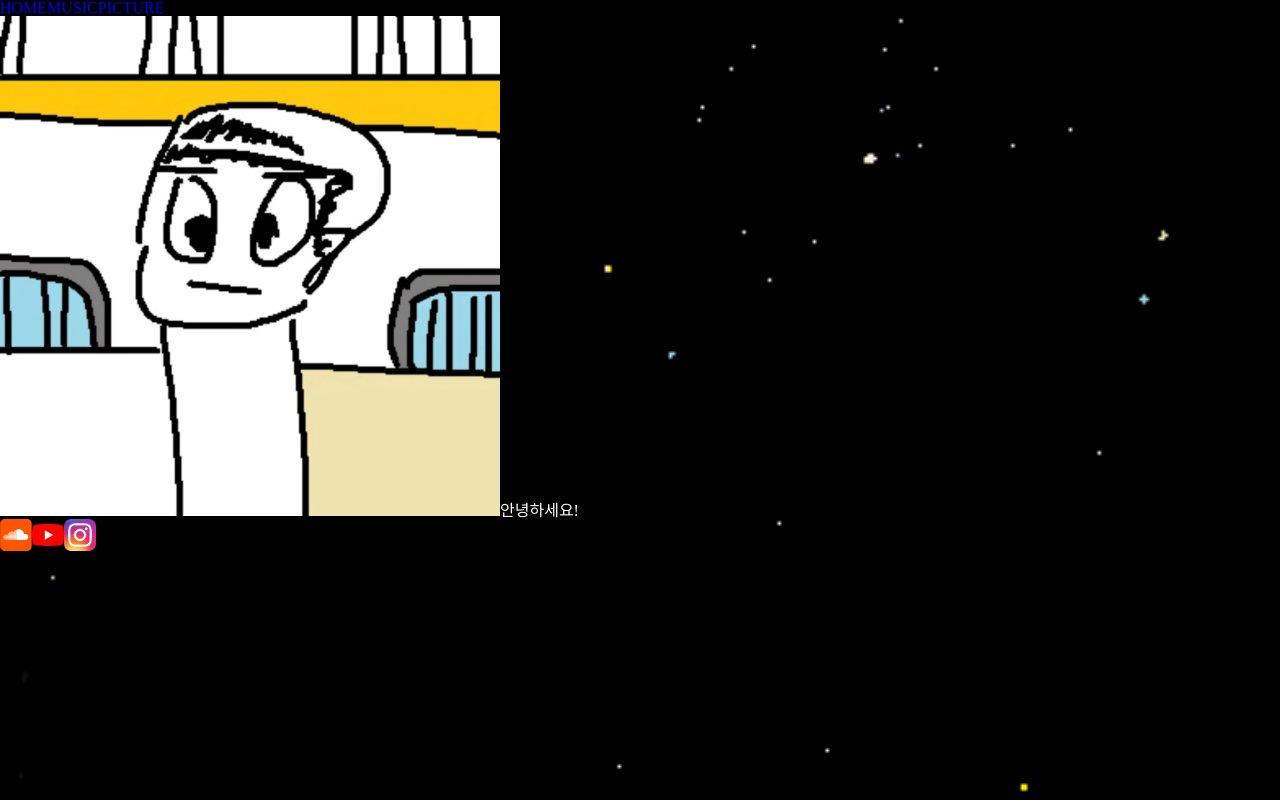
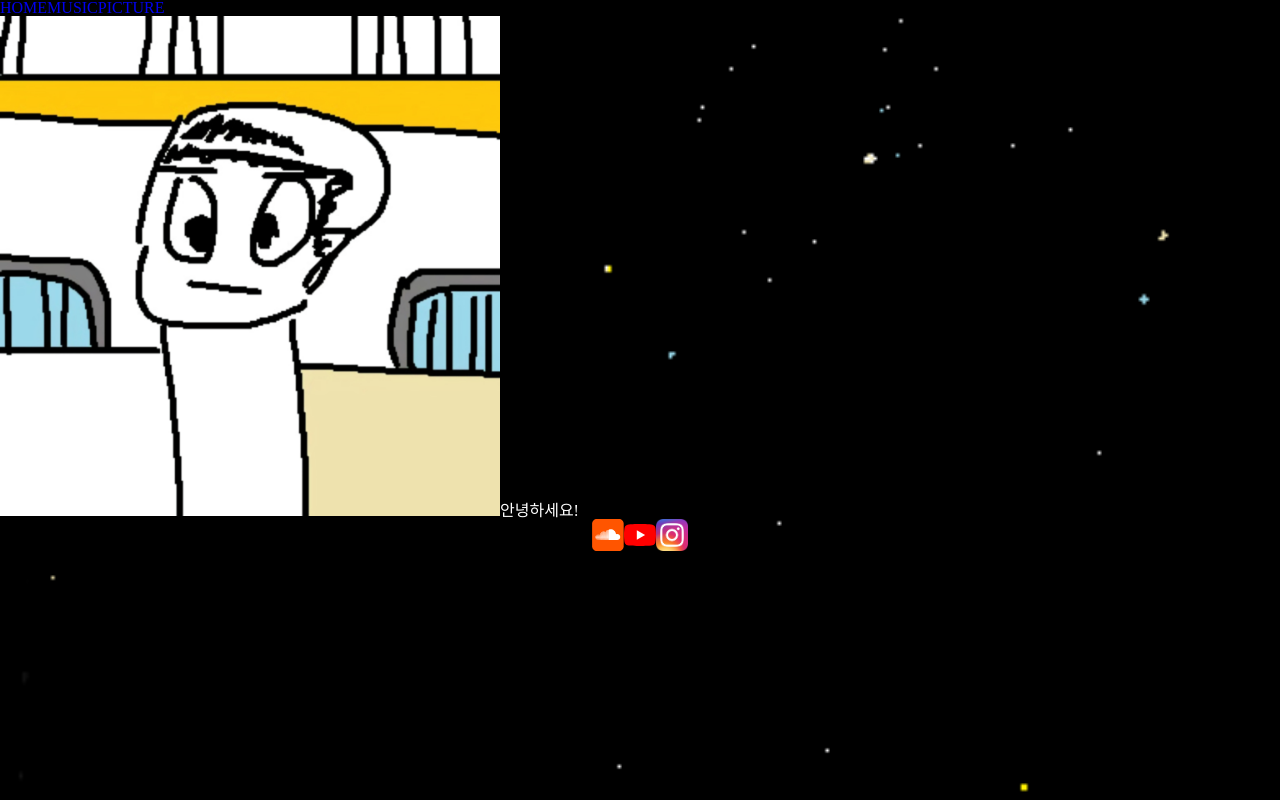
Before and after one commit to lovemagician/KANGCHANGU, a React (Vite) app: page / in a window 1280 px wide. Built offline with nearby package versions, Linux system fonts and the light colour scheme.

Commit message:
💄 add Footer.css

```diff
--- a/src/components/layout/Footer.css
+++ b/src/components/layout/Footer.css
@@ -1,6 +1,8 @@
 .icons {
   display: flex;
   align-items: center;
+  justify-content: center;
+  width: 100%;
 }
 
 .icons a {
--- a/src/components/layout/Footer.jsx
+++ b/src/components/layout/Footer.jsx
@@ -2,7 +2,6 @@ import "./Footer.css";
 
 function Footer() {
   return (
-    <>
     <div className="icons">
       <a href="https://soundcloud.com/rkdcksrn" target="_blank">
         <img src="/images/soundcloud_icon.svg" alt="soundcloud" />
@@ -14,7 +13,6 @@ function Footer() {
         <img src="/images/Instagram_icon.png" alt="instagram" />
       </a>
     </div>
-    </>
   );
 }
 
```
Lines whose indentation alone changed are shown as unchanged.
